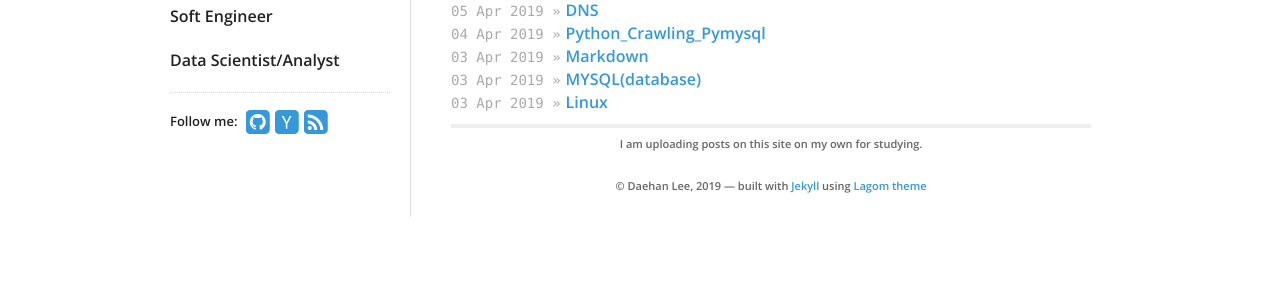
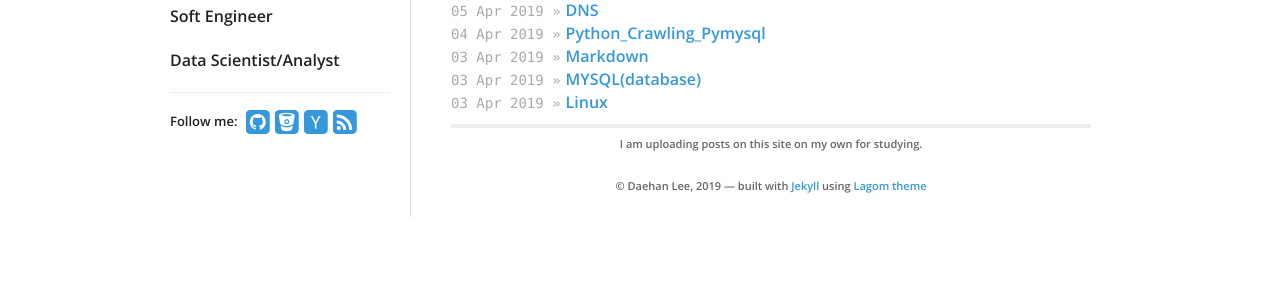
Before and after one commit to daehan0226/Study, a Jekyll site: the page built from index.html, in a window 1280 px wide. Shown: the part 303-603 px from the top of the page. Built offline with Jekyll 4.4.1, drawn with Linux system fonts in a browser that asks for light colours.

Commit message:
Update social.html

```diff
--- a/_includes/social.html
+++ b/_includes/social.html
@@ -6,8 +6,8 @@ Follow me:
   </a>
   {% endif %}
 
-  {% if site.data.theme.social.bitbucket %}
-  <a title="{{ site.data.theme.social.bitbucket }} on Bitbucket" href="https://bitbucket.com/{{ site.data.theme.social.bitbucket }}/">
+  {% if site.data.theme.social.trello %}
+  <a title="{{ site.data.theme.social.trello }} on trello" href="https://trello.com/daehanlee2/boards">
     <i class="fa fa-bitbucket-square"></i>
   </a>
   {% endif %}
```
